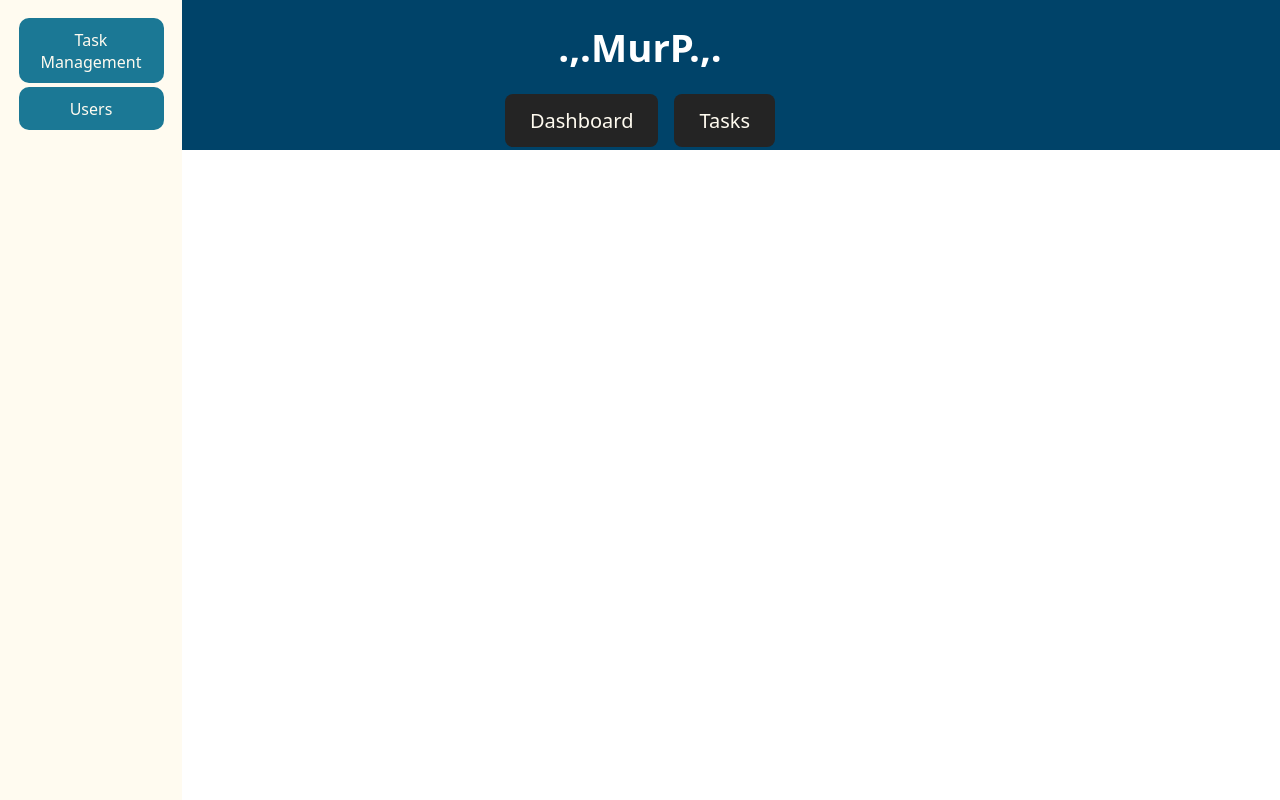
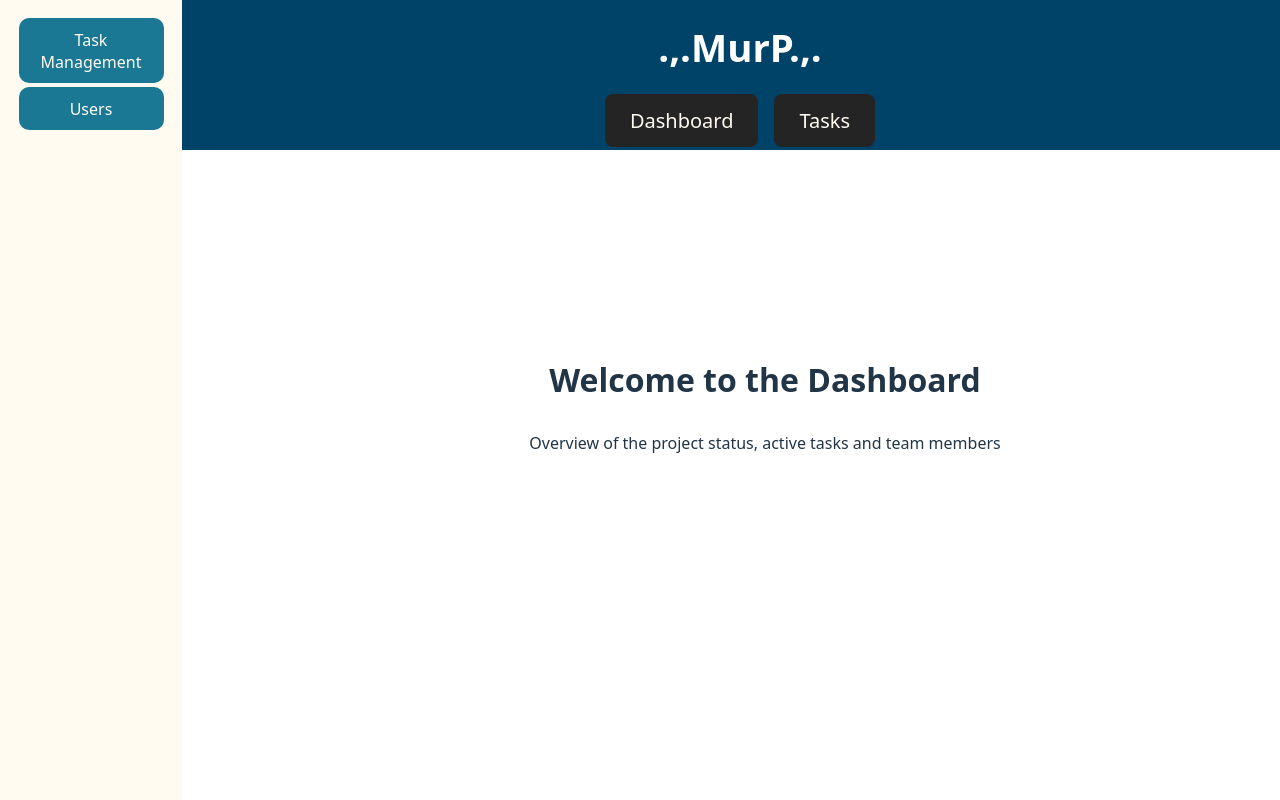
Before and after one commit to ksh0r/murp, a React (Vite) app in the folder client/: page / in a window 1280 px wide. Built offline with nearby package versions, Linux system fonts and the light colour scheme.

Commit message:
Created A Simple Dashboard On The Front Page

```diff
--- a/client/src/App.css
+++ b/client/src/App.css
@@ -5,16 +5,17 @@
   text-align: center;
 }
 
-/* Custom CSS starts here */
+/* Header */
 .header {
     background-color: #004369;
     color: white;
     top: 0;
-    position: fixed;
     left: 0;
     width: 100%;
     height: 150px;
     font-size: 12px;
+    margin-left: 100px;
+    position: fixed;
 }
 
 .head-but {
@@ -33,6 +34,7 @@ nav a {
     text-decoration: none;
 }
 
+/* Sidebar */
 
 .sidebar {
     width: 150px;
@@ -70,3 +72,13 @@ nav a {
     transition: background-color 0.3s ease;
 
 }
+
+/* Dashboard */
+.dashboard {
+    align: center;
+    margin-left: 250px;
+}
+
+.dashboard h2 {
+    font-size: 2rem;
+}
--- a/client/src/App.jsx
+++ b/client/src/App.jsx
@@ -2,6 +2,7 @@ import { useState } from 'react';
 import { BrowserRouter as Router,Route,Routes } from 'react-router-dom';
 import Header from './components/Header.jsx';
 import Sidebar from './components/Sidebar.jsx'
+import Dashboard from './components/Dashboard.jsx'
 import './App.css';
 
 function App() {
@@ -9,6 +10,7 @@ function App() {
       <Router>
       <Header />
       <Sidebar />
+      <Dashboard />
       </Router>
   );
 }
--- /dev/null
+++ b/client/src/components/Dashboard.jsx
@@ -0,0 +1,13 @@
+import React from 'react';
+
+function Dashboard() {
+    return (
+        <div className="dashboard">
+            <h2>Welcome to the Dashboard</h2>
+            <p>Overview of the project status, active tasks and team members</p>
+        </div>
+
+    );
+}
+
+export default Dashboard;
```
